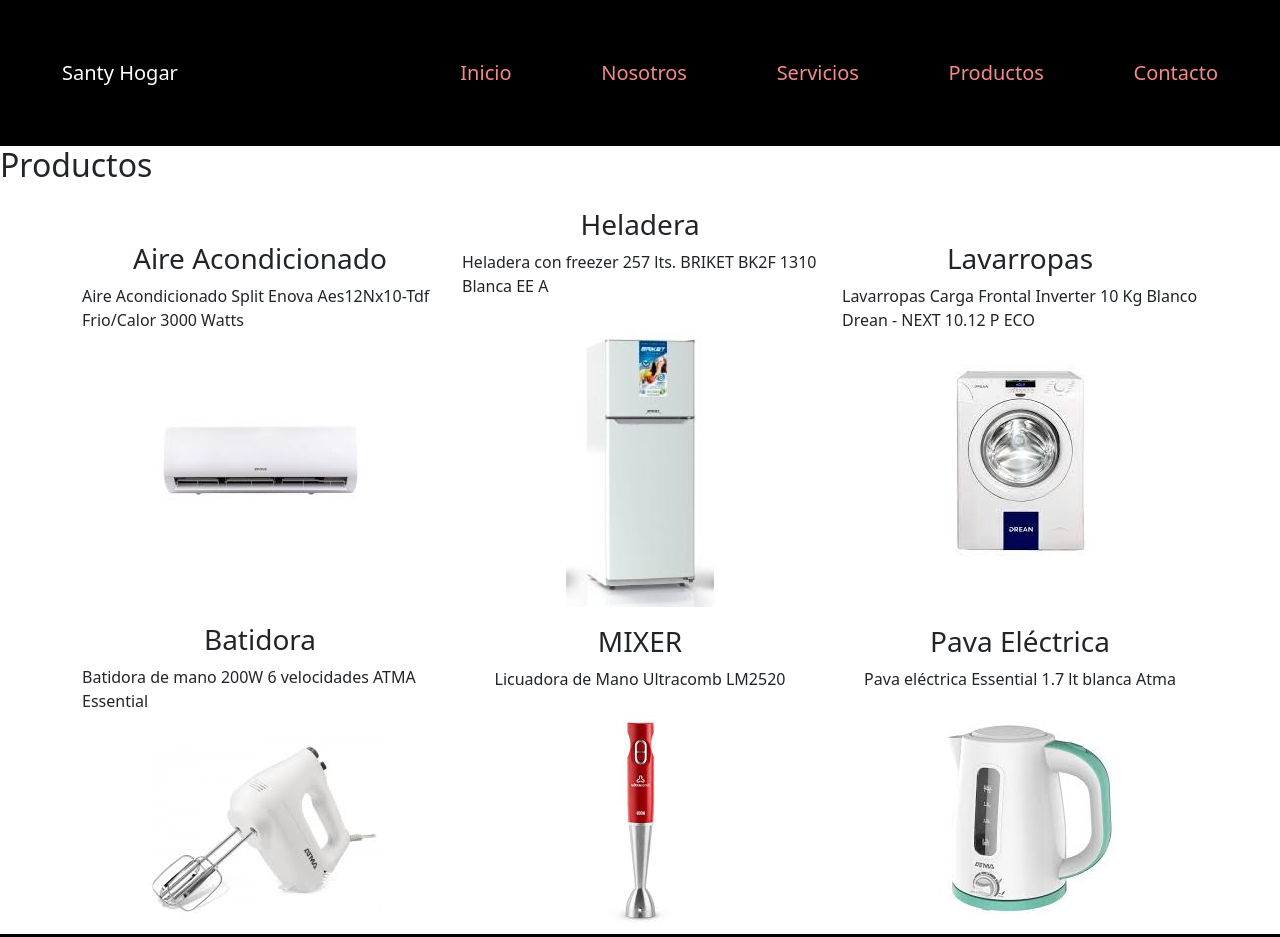
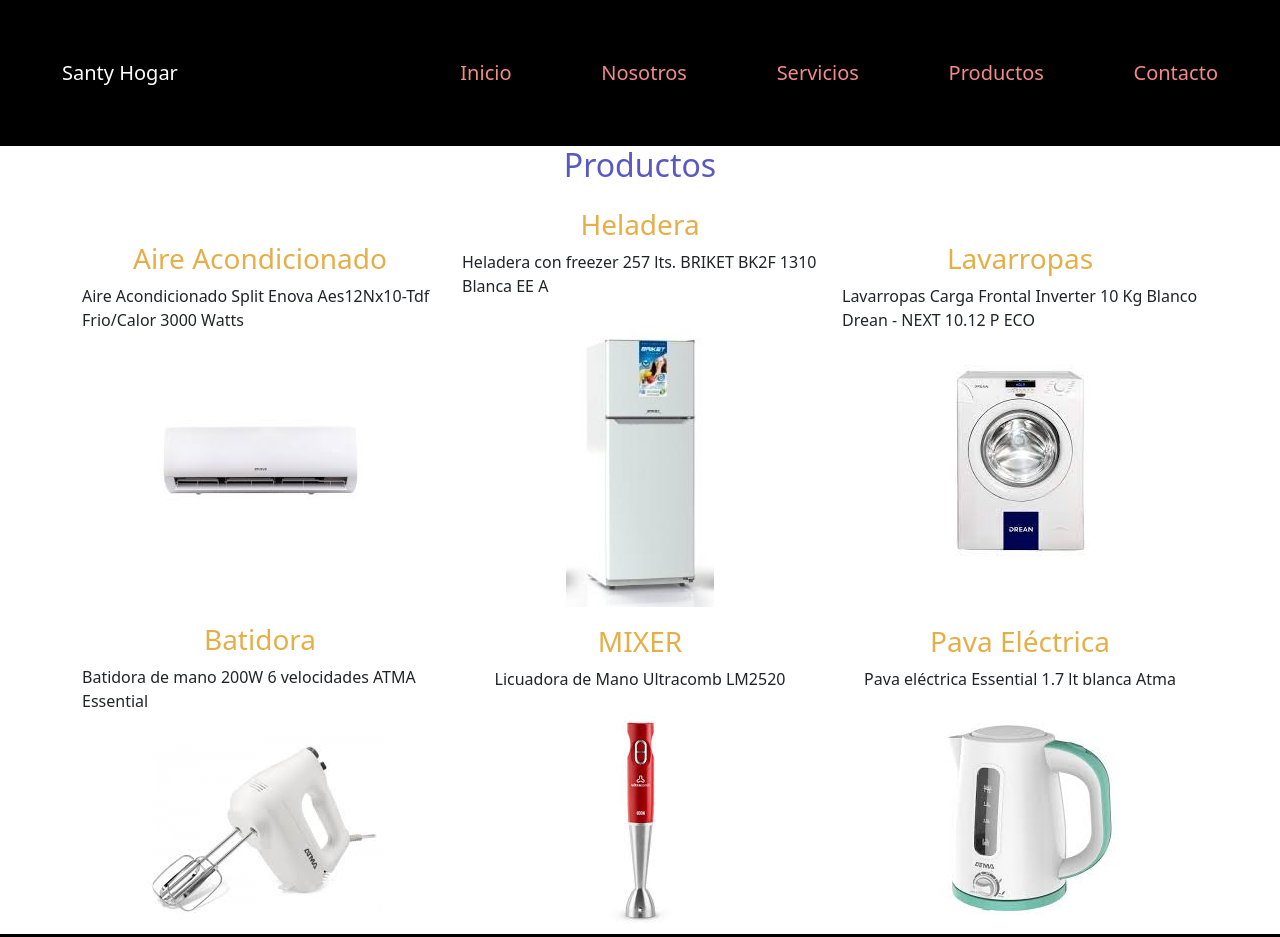
Before and after one commit to lucasradicci/Preentrega3-Radicci, a website: page páginas/productos.html in a window 1280 px wide. Shown: the top 937 px of the page. Drawn offline with nearby package versions, Linux system fonts and the light colour scheme.

Commit message:
aplique estilos para el h2 y h3

```diff
--- a/estilos.scss
+++ b/estilos.scss
@@ -93,3 +93,10 @@
 .btn{
     background-color: $color-boton;
 }
+h2{
+    text-align: center;
+    color: $color-fondo-productos;
+}
+h3{
+    color: $color-fondo-contacto;
+}
```
Also changed, not shown: estilos.css, 1 other file.
